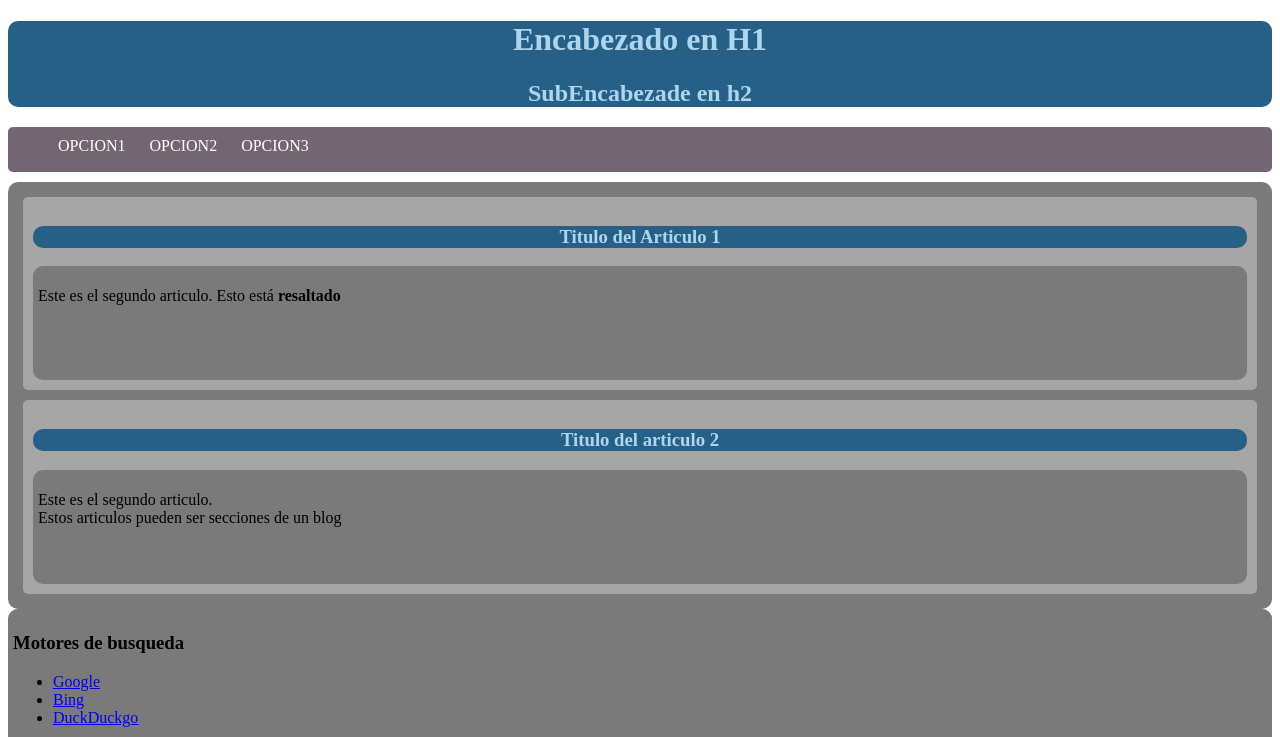
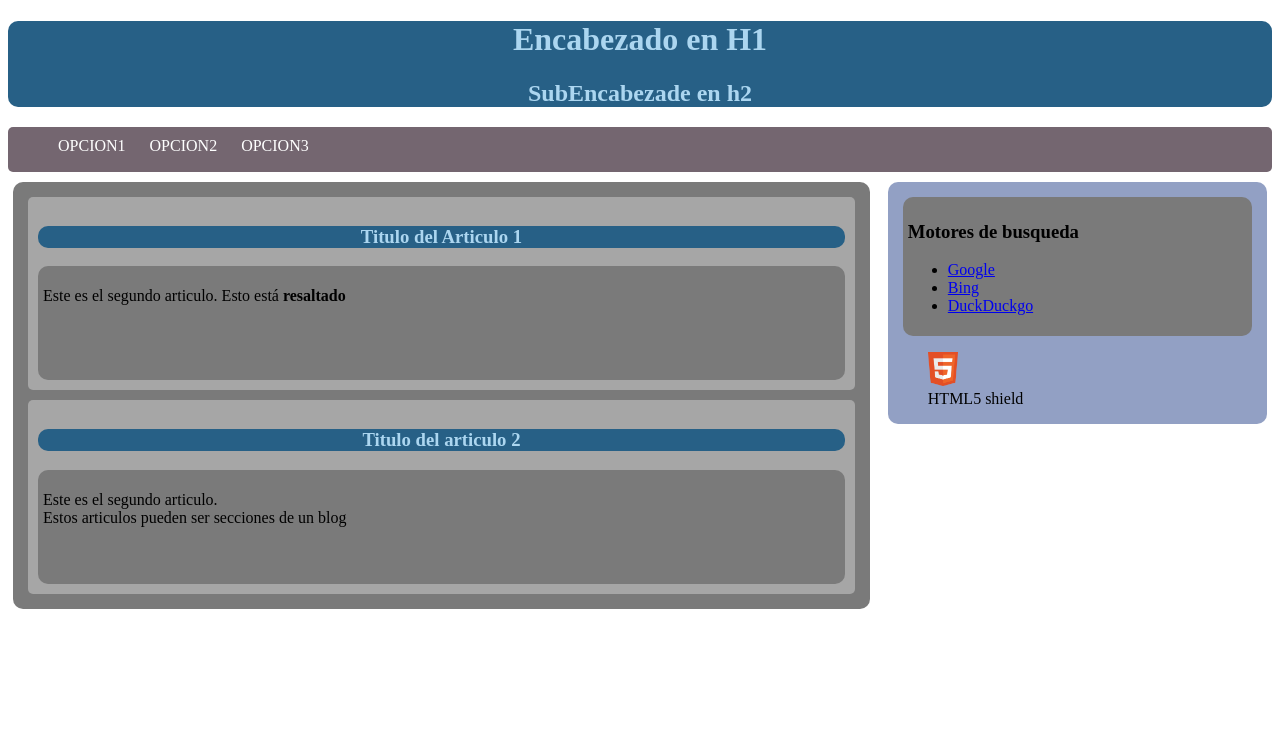
Before and after one commit to anthony2674/Practica-1, a plain HTML site: page index.html in a window 1280 px wide. Shown: the top 737 px of the page. Drawn offline with Linux system fonts and the light colour scheme.

Commit message:
agregar class en html

```diff
--- a/index.html
+++ b/index.html
@@ -19,7 +19,7 @@
             <li><a href="#">opcion3</a></li>
         </ul>
     </nav>
-    <section>
+    <section class="main-content">
 
 
         <article>
@@ -47,7 +47,7 @@
                </section>
         </article>
     </section>
-    <aside>
+    <aside class="right-content">
         <section>
             <h3>Motores de busqueda</h3>
             <ul>
@@ -61,6 +61,6 @@
              <figcaption>HTML5 shield</figcaption>
             </figure>
     </aside>
-    <footer >Derechos Reservados &copy; CESMAR 2021</footer>
+    <footer class="page-footer">Derechos Reservados &copy; CESMAR 2021</footer>
 </body>
 </html>
```
